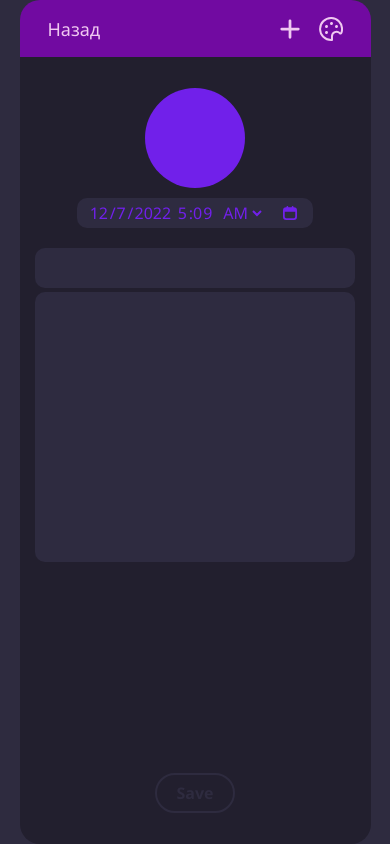
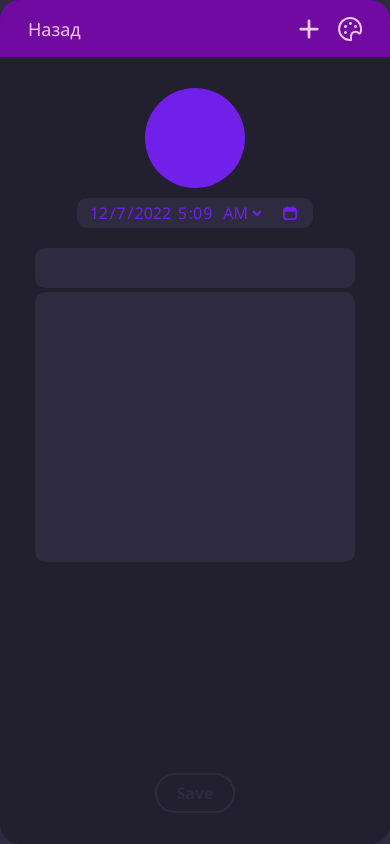
Before and after one commit to AlexandrKataev/todo, a React (Create React App) app: page /task/new in a window 390 px wide. Built offline with nearby package versions, Linux system fonts and the light colour scheme.

Commit message:
mobile width fix

```diff
--- a/src/entities/Task/TaskRow/TaskRow.module.scss
+++ b/src/entities/Task/TaskRow/TaskRow.module.scss
@@ -7,7 +7,7 @@
   height: 55px;
   min-height: 55px;
   width: 426px;
-  max-width: 82vw;
+  max-width: 90vw;
   border-radius: 5px;
 
   background: var(--color-row-background);
--- a/src/layouts/Header/Header.module.scss
+++ b/src/layouts/Header/Header.module.scss
@@ -8,7 +8,7 @@
   background-color: var(--color-header-background);
   color: var(--color-header-text);
   width: 483px;
-  max-width: 90vw;
+  max-width: 100vw;
   height: 57px;
   font-style: normal;
   font-weight: 400;
--- a/src/pages/HomePage/HomePage.module.scss
+++ b/src/pages/HomePage/HomePage.module.scss
@@ -6,7 +6,7 @@
   border-radius: 0 0 20px 20px;
   background-color: var(--color-content-background);
   width: 483px;
-  max-width: 90vw;
+  max-width: 100vw;
   height: calc(100vh - 57px);
   font-style: normal;
   font-weight: 400;
--- a/src/pages/NewTaskPage/NewTaskPage.module.scss
+++ b/src/pages/NewTaskPage/NewTaskPage.module.scss
@@ -5,7 +5,7 @@
   border-radius: 0 0 20px 20px;
   background-color: var(--color-content-background);
   width: 483px;
-  max-width: 90vw;
+  max-width: 100vw;
   min-height: calc(100vh - 57px);
   font-style: normal;
   font-weight: 400;
--- a/src/pages/TaskPage/TaskPage.module.scss
+++ b/src/pages/TaskPage/TaskPage.module.scss
@@ -5,7 +5,7 @@
   border-radius: 0 0 20px 20px;
   background-color: var(--color-content-background);
   width: 483px;
-  max-width: 90vw;
+  max-width: 100vw;
   min-height: calc(100vh - 57px);
   font-style: normal;
   font-weight: 400;
```
